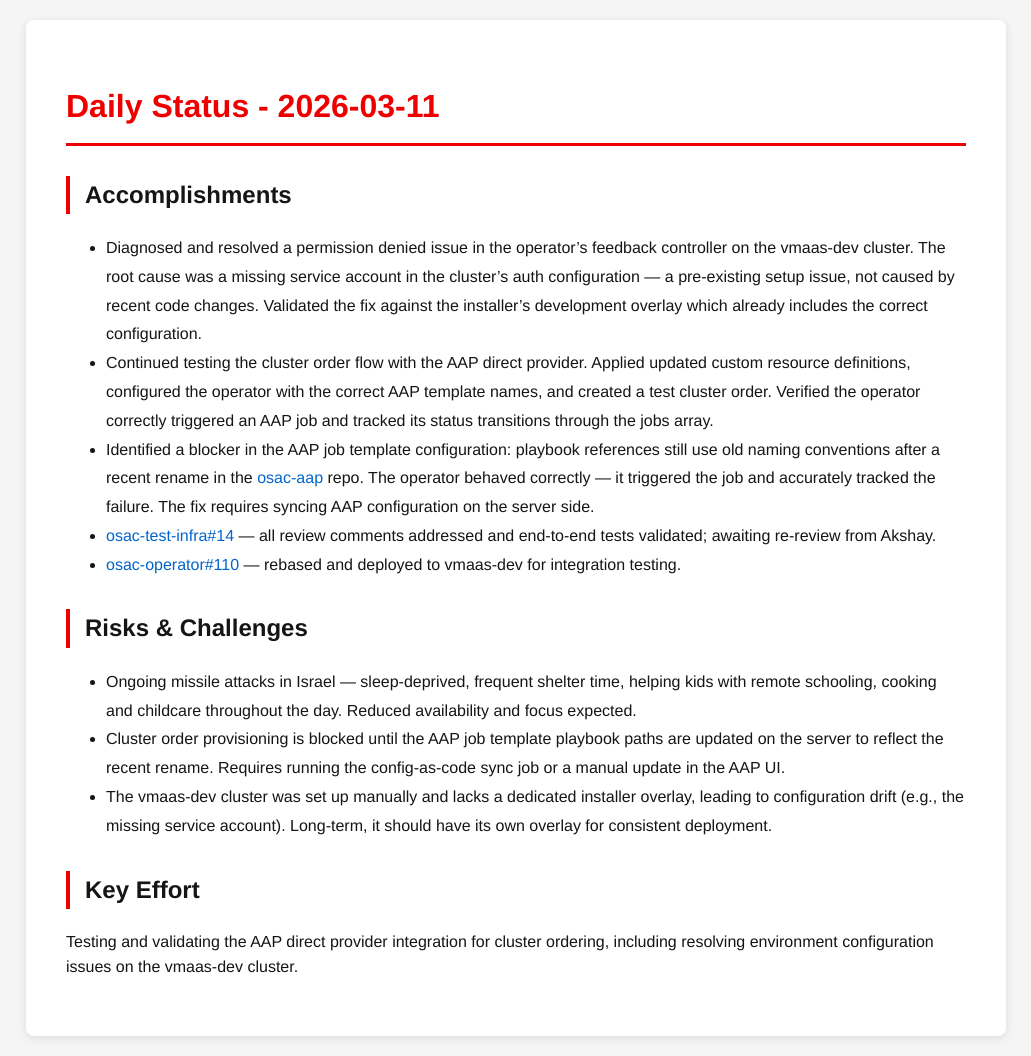
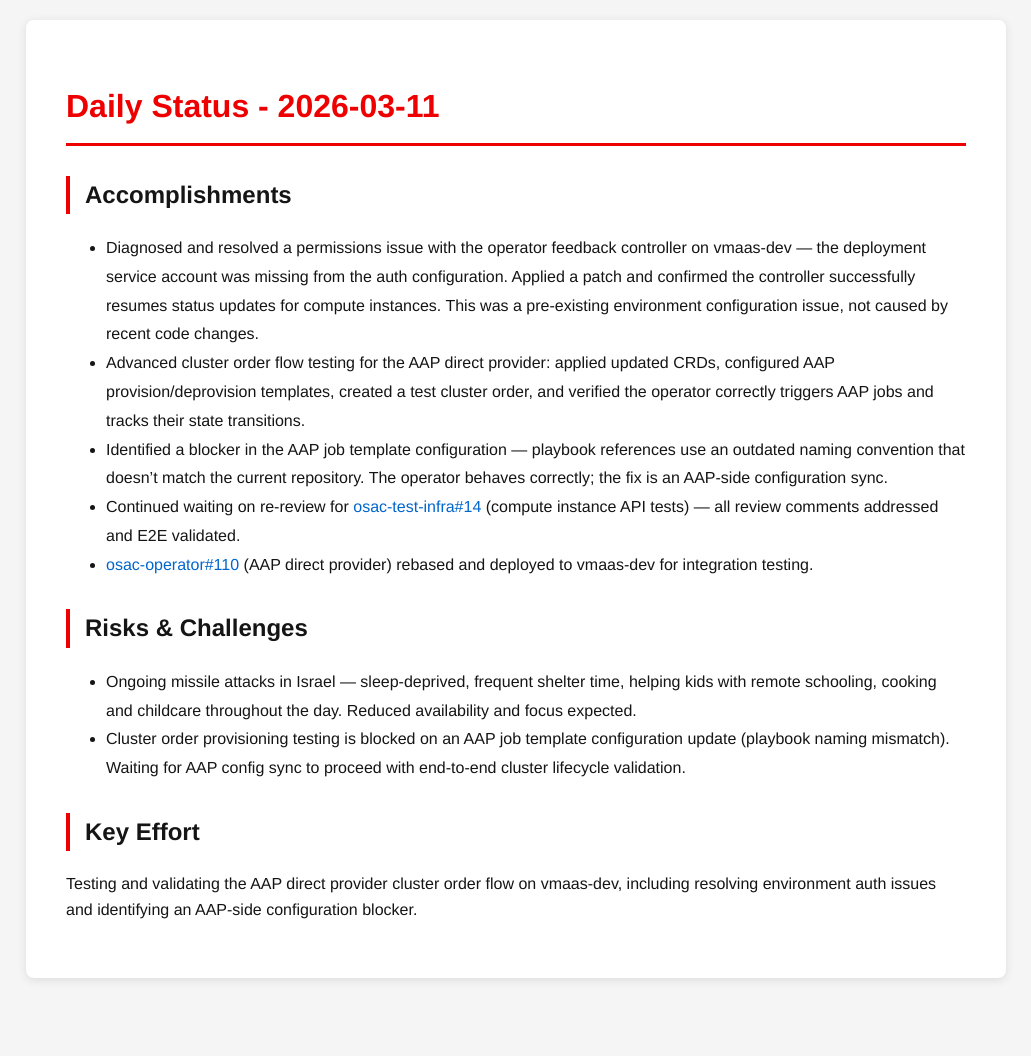
Before and after one commit to tzvatot/daily-status, a Jekyll site: the page built from 2026-03-11.md, in a window 1280 px wide. Shown: the whole page, without its empty margins (124-1155 px from the left). Built offline with Jekyll 4.4.1, drawn with Linux system fonts in a browser that asks for light colours; after the commit the page ends 998 px from its top, so only the background shows below that.

Commit message:
Daily status update - 2026-03-11

```diff
--- a/2026-03-11.md
+++ b/2026-03-11.md
@@ -7,16 +7,18 @@
 # Daily Status - 2026-03-11
 
 ## Accomplishments
-- Diagnosed and resolved a permission denied issue in the operator's feedback controller on the vmaas-dev cluster. The root cause was a missing service account in the cluster's auth configuration — a pre-existing setup issue, not caused by recent code changes. Validated the fix against the installer's development overlay which already includes the correct configuration.
-- Continued testing the cluster order flow with the AAP direct provider. Applied updated custom resource definitions, configured the operator with the correct AAP template names, and created a test cluster order. Verified the operator correctly triggered an AAP job and tracked its status transitions through the jobs array.
-- Identified a blocker in the AAP job template configuration: playbook references still use old naming conventions after a recent rename in the [osac-aap](https://github.com/osac-project/osac-aap) repo. The operator behaved correctly — it triggered the job and accurately tracked the failure. The fix requires syncing AAP configuration on the server side.
-- [osac-test-infra#14](https://github.com/osac-project/osac-test-infra/pull/14) — all review comments addressed and end-to-end tests validated; awaiting re-review from Akshay.
-- [osac-operator#110](https://github.com/osac-project/osac-operator/pull/110) — rebased and deployed to vmaas-dev for integration testing.
+
+- Diagnosed and resolved a permissions issue with the operator feedback controller on vmaas-dev — the deployment service account was missing from the auth configuration. Applied a patch and confirmed the controller successfully resumes status updates for compute instances. This was a pre-existing environment configuration issue, not caused by recent code changes.
+- Advanced cluster order flow testing for the AAP direct provider: applied updated CRDs, configured AAP provision/deprovision templates, created a test cluster order, and verified the operator correctly triggers AAP jobs and tracks their state transitions.
+- Identified a blocker in the AAP job template configuration — playbook references use an outdated naming convention that doesn't match the current repository. The operator behaves correctly; the fix is an AAP-side configuration sync.
+- Continued waiting on re-review for [osac-test-infra#14](https://github.com/osac-project/osac-test-infra/pull/14) (compute instance API tests) — all review comments addressed and E2E validated.
+- [osac-operator#110](https://github.com/osac-project/osac-operator/pull/110) (AAP direct provider) rebased and deployed to vmaas-dev for integration testing.
 
 ## Risks & Challenges
+
 - Ongoing missile attacks in Israel — sleep-deprived, frequent shelter time, helping kids with remote schooling, cooking and childcare throughout the day. Reduced availability and focus expected.
-- Cluster order provisioning is blocked until the AAP job template playbook paths are updated on the server to reflect the recent rename. Requires running the config-as-code sync job or a manual update in the AAP UI.
-- The vmaas-dev cluster was set up manually and lacks a dedicated installer overlay, leading to configuration drift (e.g., the missing service account). Long-term, it should have its own overlay for consistent deployment.
+- Cluster order provisioning testing is blocked on an AAP job template configuration update (playbook naming mismatch). Waiting for AAP config sync to proceed with end-to-end cluster lifecycle validation.
 
 ## Key Effort
-Testing and validating the AAP direct provider integration for cluster ordering, including resolving environment configuration issues on the vmaas-dev cluster.
+
+Testing and validating the AAP direct provider cluster order flow on vmaas-dev, including resolving environment auth issues and identifying an AAP-side configuration blocker.
```
